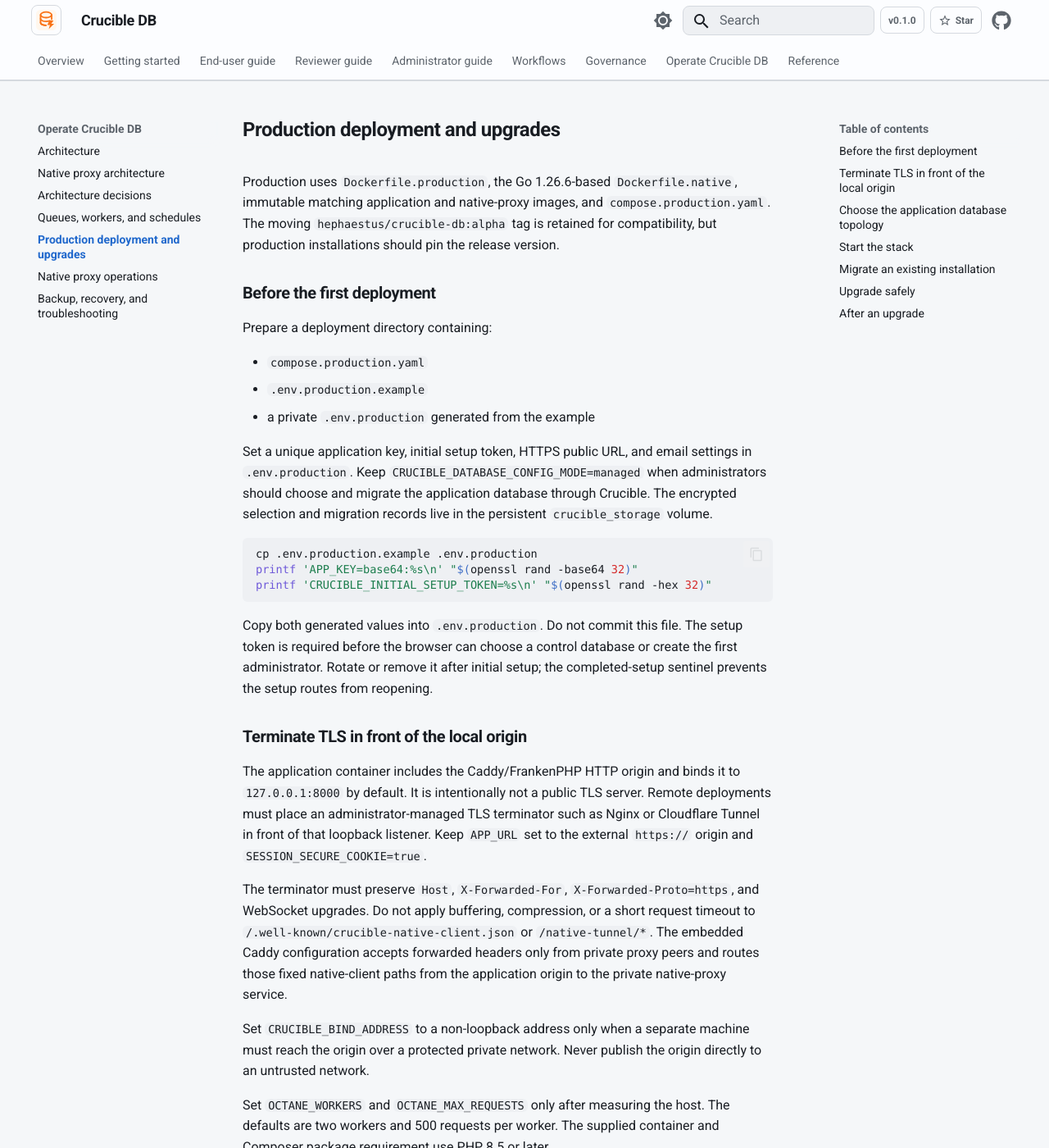
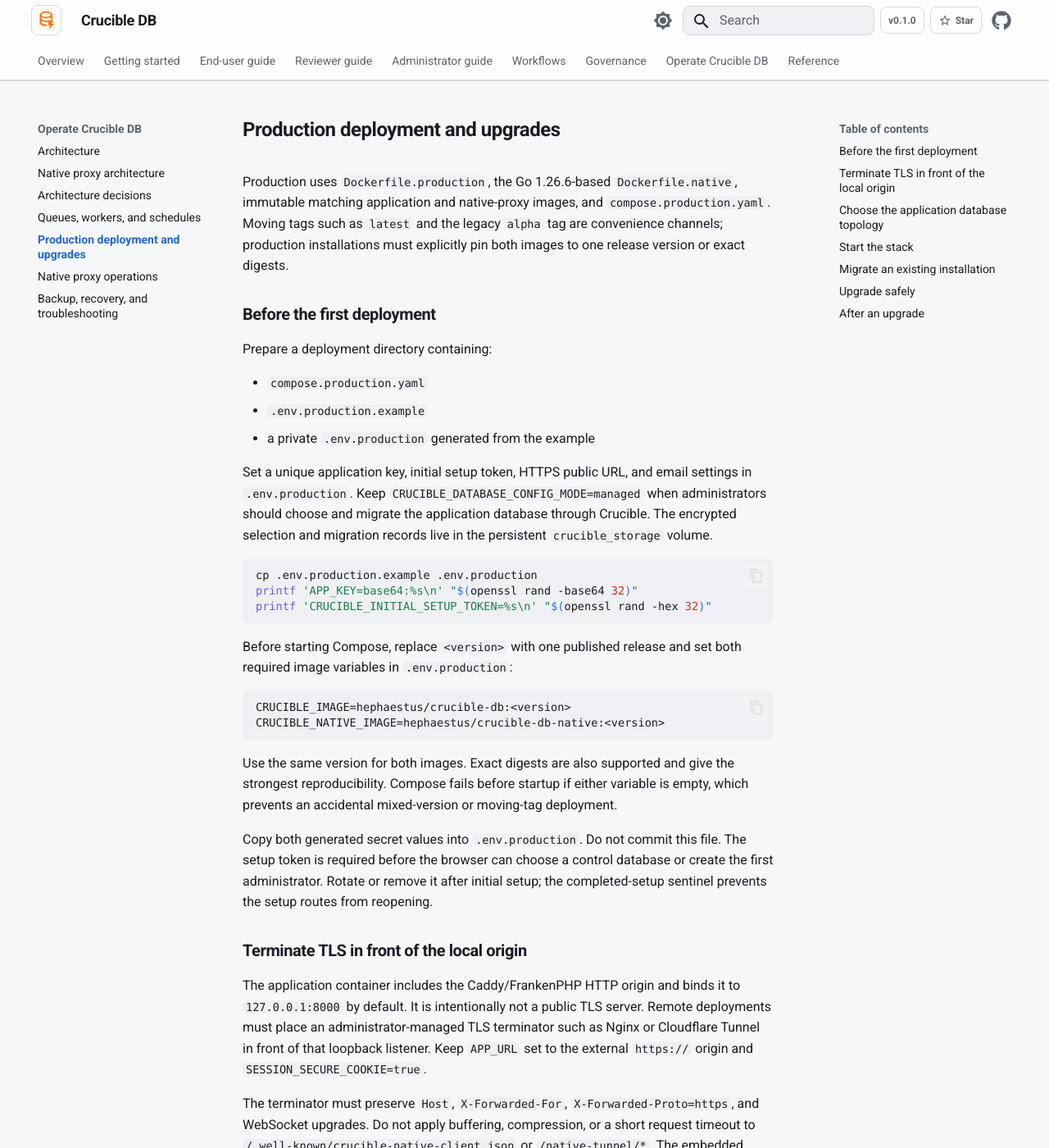
Before and after one commit to adiwidia-dev/crucible-db, an MkDocs documentation site: the page built from docs/operations/production.md, in a window 1280 px wide and 1400 px high. Shown: the whole window at 82% size. Built offline with MkDocs 1.6.1 and Material for MkDocs 9.7.7, drawn with Linux system fonts in a browser that asks for light colours; some of the changed text lies outside the part shown.

Commit message:
Require pinned production images

````diff
--- a/compose.production.yaml
+++ b/compose.production.yaml
@@ -1,6 +1,6 @@
 services:
   app:
-    image: ${CRUCIBLE_IMAGE:-hephaestus/crucible-db:0.1.0}
+    image: ${CRUCIBLE_IMAGE:?CRUCIBLE_IMAGE must be set to an immutable application release image}
     pull_policy: always
     env_file:
       - ${CRUCIBLE_ENV_FILE:-.env.production}
--- a/docs/operations/production.md
+++ b/docs/operations/production.md
@@ -1,6 +1,6 @@
 # Production deployment and upgrades
 
-Production uses `Dockerfile.production`, the Go 1.26.6-based `Dockerfile.native`, immutable matching application and native-proxy images, and `compose.production.yaml`. The moving `hephaestus/crucible-db:alpha` tag is retained for compatibility, but production installations should pin the release version.
+Production uses `Dockerfile.production`, the Go 1.26.6-based `Dockerfile.native`, immutable matching application and native-proxy images, and `compose.production.yaml`. Moving tags such as `latest` and the legacy `alpha` tag are convenience channels; production installations must explicitly pin both images to one release version or exact digests.
 
 ## Before the first deployment
 
@@ -21,10 +21,22 @@ printf 'APP_KEY=base64:%s\n' "$(openssl rand -base64 32)"
 printf 'CRUCIBLE_INITIAL_SETUP_TOKEN=%s\n' "$(openssl rand -hex 32)"
 ```
 
-Copy both generated values into `.env.production`. Do not commit this file. The
-setup token is required before the browser can choose a control database or
-create the first administrator. Rotate or remove it after initial setup; the
-completed-setup sentinel prevents the setup routes from reopening.
+Before starting Compose, replace `<version>` with one published release and set
+both required image variables in `.env.production`:
+
+```dotenv
+CRUCIBLE_IMAGE=hephaestus/crucible-db:<version>
+CRUCIBLE_NATIVE_IMAGE=hephaestus/crucible-db-native:<version>
+```
+
+Use the same version for both images. Exact digests are also supported and give
+the strongest reproducibility. Compose fails before startup if either variable
+is empty, which prevents an accidental mixed-version or moving-tag deployment.
+
+Copy both generated secret values into `.env.production`. Do not commit this
+file. The setup token is required before the browser can choose a control
+database or create the first administrator. Rotate or remove it after initial
+setup; the completed-setup sentinel prevents the setup routes from reopening.
 
 ## Terminate TLS in front of the local origin
 
@@ -125,8 +137,9 @@ finalization releases the fence.
 1. Announce the maintenance window according to your operational policy.
 2. Back up the persistent application storage and Redis volumes.
 3. Compare the deployed environment with `.env.production.example`. Keep the public `APP_URL` on HTTPS and `SESSION_SECURE_COOKIE=true`.
-4. Pull the approved image through the production Compose file.
-5. Recreate services and verify health and logs.
+4. Update `CRUCIBLE_IMAGE` and `CRUCIBLE_NATIVE_IMAGE` to the same approved release version or exact digests.
+5. Pull the approved images through the production Compose file.
+6. Recreate services and verify health and logs.
 
 ```bash
 docker compose --env-file .env.production -f compose.production.yaml pull
````
Also changed, not shown: CHANGELOG.md (+1 -0 lines), README.md (+16 -7 lines), docs/reference/configuration.md (+3 -2 lines), 2 other files.
